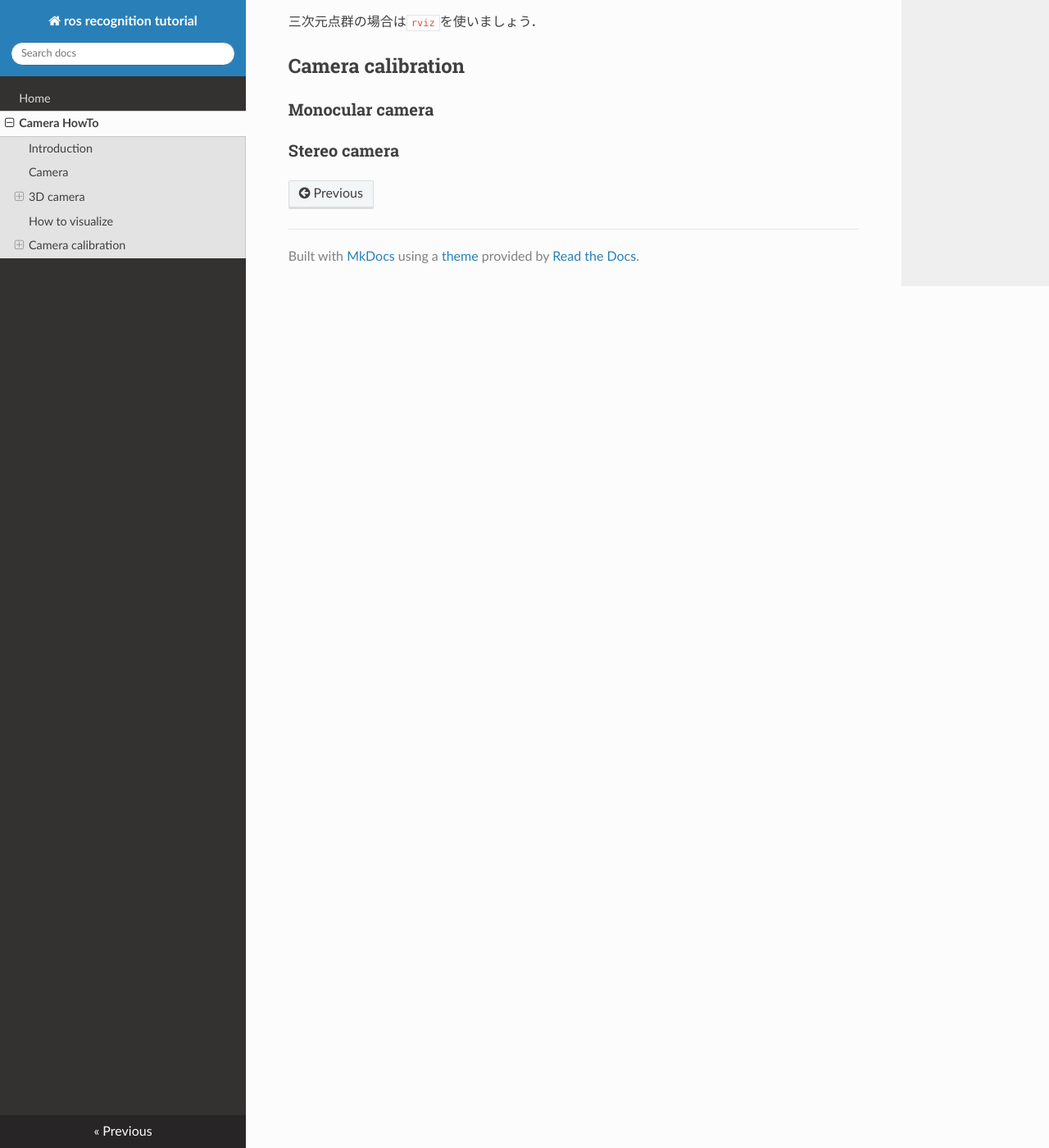
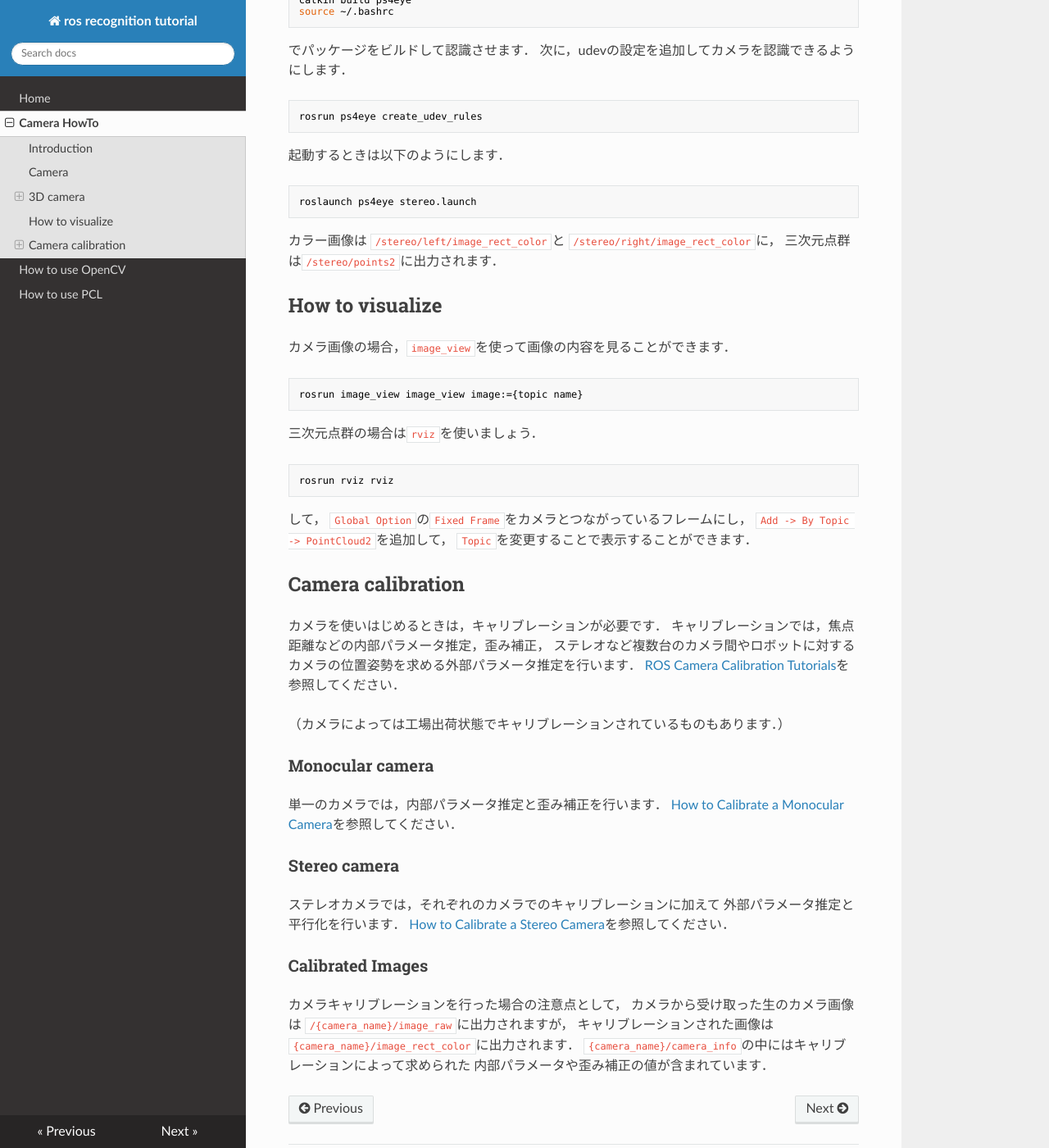
Before and after one commit to hyaguchijsk/ros_recognition_tutorial, an MkDocs documentation site: the page built from docs/camera.md, in a window 1280 px wide and 1400 px high, scrolled down 1480 px. Shown: the whole window at 82% size. Built offline with MkDocs 1.6.1, drawn with Linux system fonts in a browser that asks for light colours; nearby versions of some CDN libraries; old or Windows-style settings are respelled for this version of MkDocs; some of the changed text lies outside the part shown.

Commit message:
add opencv and pcl

````diff
--- a/docs/camera.md
+++ b/docs/camera.md
@@ -54,7 +54,30 @@ TBD
 ### PlayStation Camera (ps4eye)
 
 PlayStation Cameraはステレオカメラです．
-`ps4eye`というパッケージを使います．
+USB3.0のコネクタへの改造が必要なほか，
+カーネルのバージョンやUSBホストのチップとの相性があります．
+取り扱うためには[ps4eye]というパッケージを使います．
+
+`{catkin_workspace}/src`以下で，
+```
+wstool set ps4eye https://github.com/longjie/ps4eye.git
+```
+
+としてパッケージを取得し，
+
+```
+catkin build ps4eye
+source ~/.bashrc
+```
+
+でパッケージをビルドして認識させます．
+次に，udevの設定を追加してカメラを認識できるようにします．
+
+```
+rosrun ps4eye create_udev_rules
+```
+
+起動するときは以下のようにします．
 
 ```
 roslaunch ps4eye stereo.launch
@@ -70,11 +93,57 @@ roslaunch ps4eye stereo.launch
 
 カメラ画像の場合，`image_view`を使って画像の内容を見ることができます．
 
+```
+rosrun image_view image_view image:={topic name}
+```
+
 三次元点群の場合は`rviz`を使いましょう．
+
+```
+rosrun rviz rviz
+```
+
+して，
+`Global Option`の`Fixed Frame`をカメラとつながっているフレームにし，
+`Add -> By Topic -> PointCloud2`を追加して，
+`Topic`を変更することで表示することができます．
+
 
 
 ## Camera calibration
 
+カメラを使いはじめるときは，キャリブレーションが必要です．
+キャリブレーションでは，焦点距離などの内部パラメータ推定，歪み補正，
+ステレオなど複数台のカメラ間やロボットに対する
+カメラの位置姿勢を求める外部パラメータ推定を行います．
+[ROS Camera Calibration Tutorials]を参照してください．
+
+（カメラによっては工場出荷状態でキャリブレーションされているものもあります．）
+
+
 ### Monocular camera
 
+単一のカメラでは，内部パラメータ推定と歪み補正を行います．
+[How to Calibrate a Monocular Camera]を参照してください．
+
 ### Stereo camera
+
+ステレオカメラでは，それぞれのカメラでのキャリブレーションに加えて
+外部パラメータ推定と平行化を行います．
+[How to Calibrate a Stereo Camera]を参照してください．
+
+### Calibrated Images
+
+カメラキャリブレーションを行った場合の注意点として，
+カメラから受け取った生のカメラ画像は
+`/{camera_name}/image_raw`に出力されますが，
+キャリブレーションされた画像は
+`{camera_name}/image_rect_color`に出力されます．
+`{camera_name}/camera_info`の中にはキャリブレーションによって求められた
+内部パラメータや歪み補正の値が含まれています．
+
+
+[ps4eye]: https://github.com/longjie/ps4eye
+[ROS Camera Calibration Tutorials]:  http://wiki.ros.org/camera_calibration/Tutorials
+[How to Calibrate a Monocular Camera]: http://wiki.ros.org/camera_calibration/Tutorials/MonocularCalibration
+[How to Calibrate a Stereo Camera]: http://wiki.ros.org/camera_calibration/Tutorials/StereoCalibration
--- a/mkdocs.yml
+++ b/mkdocs.yml
@@ -2,4 +2,6 @@ site_name: ros recognition tutorial
 pages:
 - Home: index.md
 - Camera HowTo: camera.md
+- How to use OpenCV: opencv.md
+- How to use PCL: pcl.md
 theme: readthedocs
````
Also changed, not shown: docs/index.md (+3 -0 lines), docs/opencv.md (added, +66 -0 lines), docs/pcl.md (added, +61 -0 lines).
